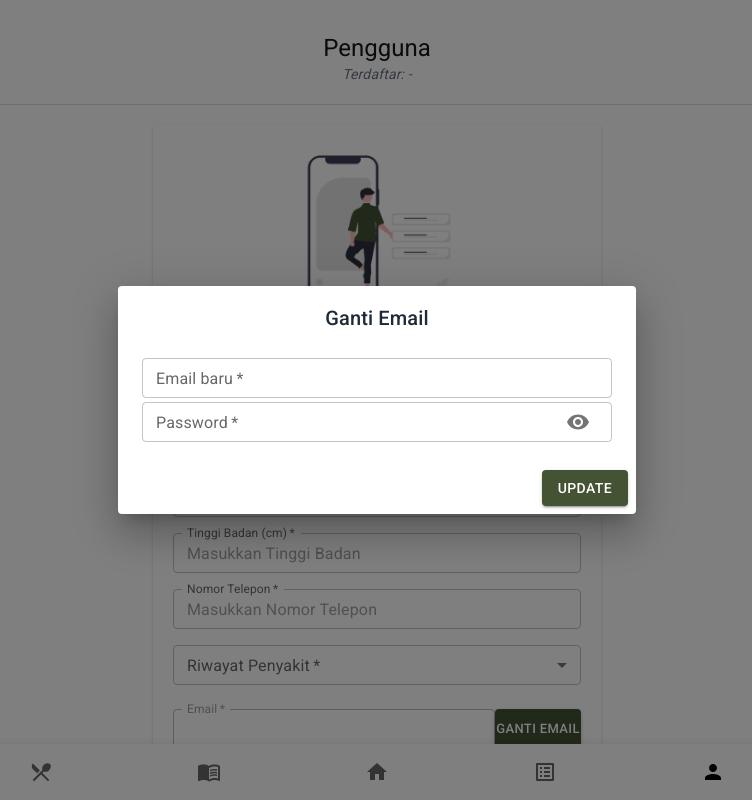
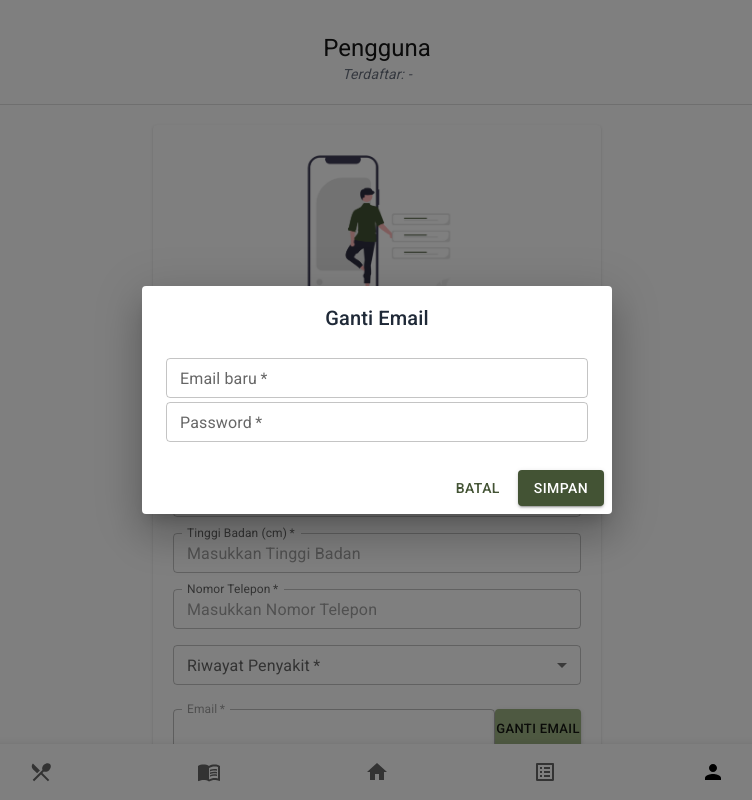
Before and after one commit to ismyfanafillah/precifood-consumer, a Next.js app: page /profile in a window 1280 px wide. Both pictures are taken after a click on the button "GANTI EMAIL". Shown: the top 800 px of the page, without its empty margins (263-1015 px from the left). Built offline with nearby package versions, Linux system fonts and the light colour scheme; no server answers.

Commit message:
edit change email

```diff
--- a/src/components/ChangeEmailDialog.tsx
+++ b/src/components/ChangeEmailDialog.tsx
@@ -11,10 +11,7 @@ import { useState } from "react";
    DialogContent,
    DialogTitle,
    TextField,
-  IconButton,
-  InputAdornment,
  } from "@mui/material";
-import { Visibility, VisibilityOff } from "@mui/icons-material";
 
  import { openToast } from "@/components/Toast";
  import { Profile } from "@/interfaces/profile";
@@ -27,7 +24,6 @@ import { Visibility, VisibilityOff } from "@mui/icons-material";
    profile: Profile | null;
  }) {
    const [open, setOpen] = useState(false);
-  const [showPassword, setShowPassword] = useState(false);
 
    const changeEmailForm = useForm<z.infer<typeof ChangeEmailSchema>>({
      resolver: zodResolver(ChangeEmailSchema),
@@ -54,7 +50,7 @@ import { Visibility, VisibilityOff } from "@mui/icons-material";
    });
 
    const handleDialogOpen = () => {
-     reset();
+     reset(); // Reset nilai formulir ke nilai default
      setOpen(true);
    };
 
@@ -85,7 +81,8 @@ import { Visibility, VisibilityOff } from "@mui/icons-material";
            size="small"
            onClick={handleDialogOpen}
            variant="contained"
-          className="h-10 px-6 whitespace-nowrap text-xs text-primary bg-primary/20"
+           color="secondary"
+           className="h-10 px-6 whitespace-nowrap text-xs text-primary"
          >
            Ganti Email
          </Button>
@@ -119,26 +116,17 @@ import { Visibility, VisibilityOff } from "@mui/icons-material";
              id="password"
              label="Password"
              size="small"
-            type={showPassword ? "text" : "password"}
+             type="password"
              className="w-full"
              error={!!errors.password}
-            helperText={errors.password?.message}
-            InputProps={{
-              endAdornment: (
-                <InputAdornment position="end">
-                  <IconButton onClick={() => setShowPassword(!showPassword)}>
-                    {showPassword ? <VisibilityOff /> : <Visibility />}
-                  </IconButton>
-                </InputAdornment>
-              ),
-            }}
            />
          </DialogContent>
-         <DialogActions className="justify-center pb-8 pt-0">
-           <Button onClick={handleUpdate} variant="contained">
-             Update
-           </Button>
-         </DialogActions>
+         <DialogActions className="pb-8 pt-0 px-6">
+          <Button onClick={() => setOpen(false)}>Batal</Button>
+          <Button variant="contained" onClick={handleUpdate}>
+            Simpan
+          </Button>
+        </DialogActions>
        </Dialog>
      </>
    );
```
